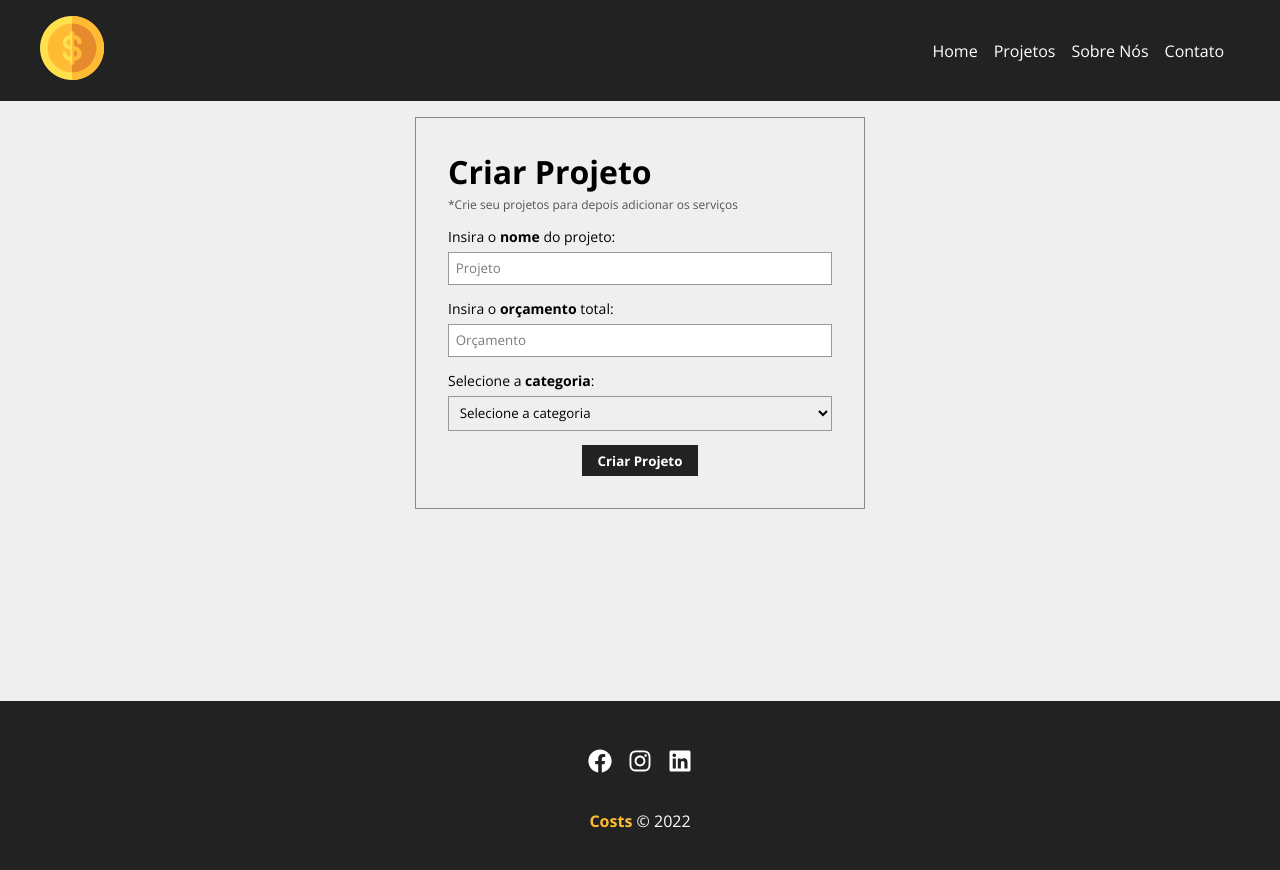
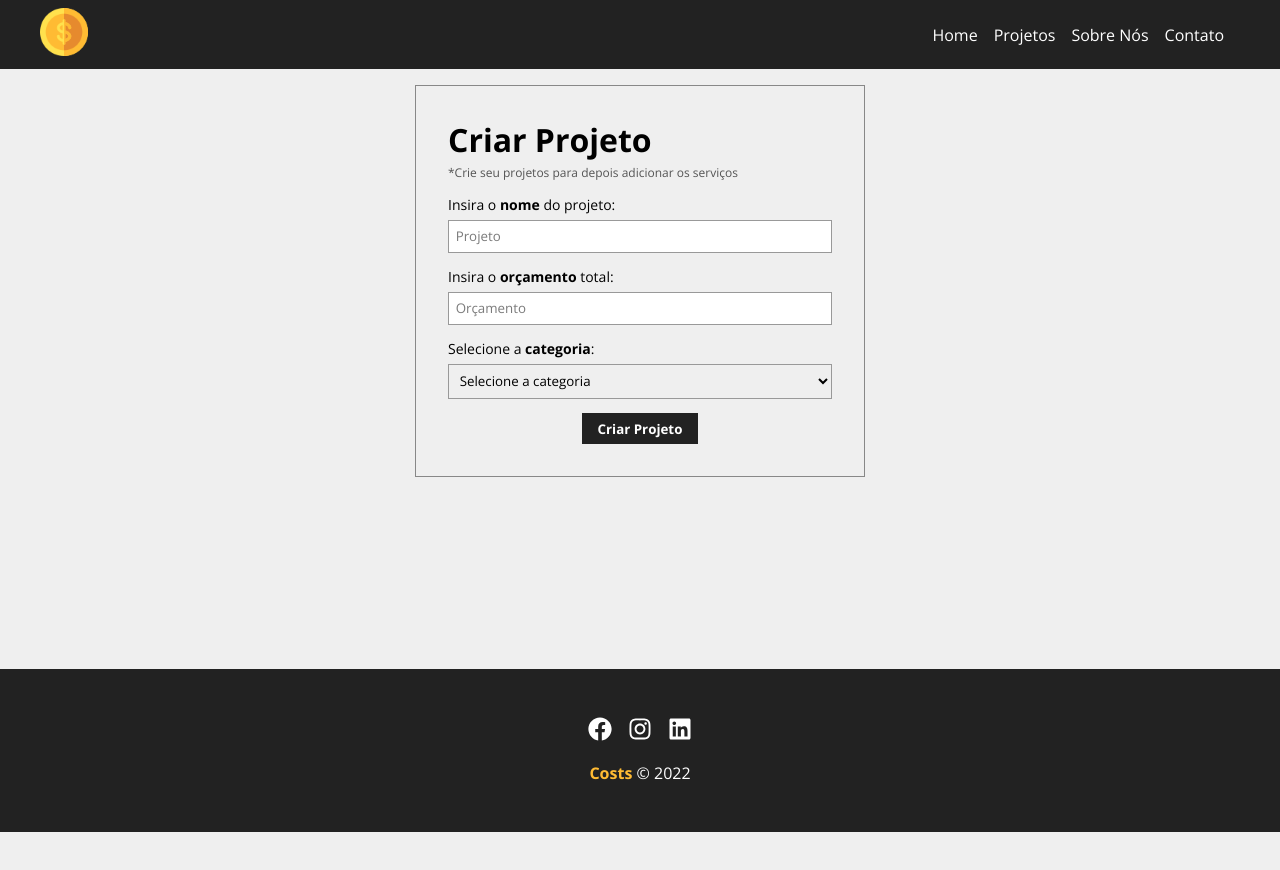
Before and after one commit to guipinheiro/costs-app, a React (Create React App) app: page /newproject in a window 1280 px wide. Shown: the top 870 px of the page. After the commit the page ends 832 px from the top, so only its background shows below. Built offline with nearby package versions, Linux system fonts and the light colour scheme; data requests are answered from the project's data file; the HTML template or start-up script is replaced by a standard one.

Commit message:
Changed minor styling of footer and navbar heights

```diff
--- a/src/components/layout/styles/Footer.module.css
+++ b/src/components/layout/styles/Footer.module.css
@@ -3,6 +3,7 @@
 	color: white;
 	padding: 3em;
 	text-align: center;
+	height: auto;
 }
 
 .socialList {
@@ -25,7 +26,7 @@
 }
 
 .copyright {
-	margin-top: 2em;
+	margin-top: 1em;
 }
 
 .copyright span {
--- a/src/components/layout/styles/Navbar.module.css
+++ b/src/components/layout/styles/Navbar.module.css
@@ -2,7 +2,7 @@
 	display: flex;
 	justify-content: space-between;
 	background-color: #222;
-	padding: 1em;
+	padding: 0.5em;
 }
 
 .list {
@@ -20,3 +20,7 @@
 .item a:hover {
 	color: #ffbb33;
 }
+
+.navbar img {
+	width: 75%;
+}
```
